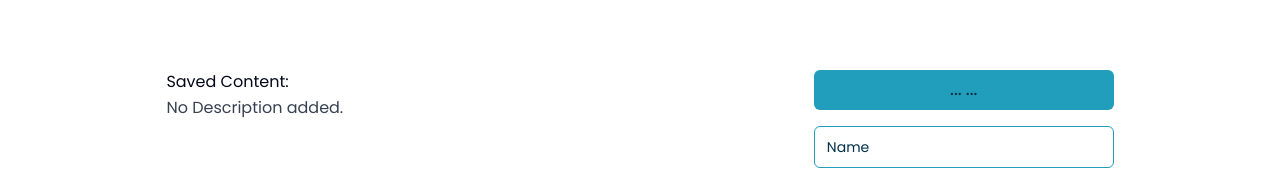
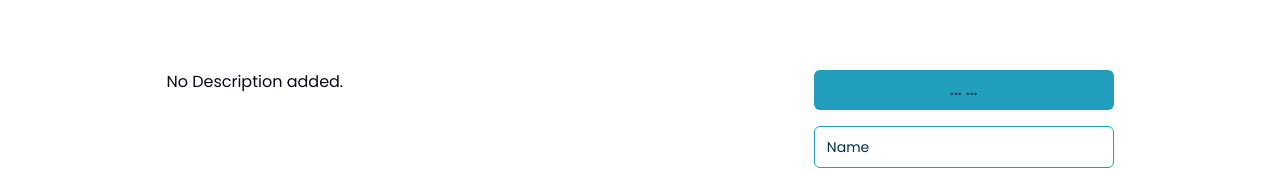
Before and after one commit to purehopefacility/admin, a Next.js app: page /ourservices/1 in a window 1280 px wide. Shown: the part 362-534 px from the top of the page. Built offline with nearby package versions, Linux system fonts and the light colour scheme; no server answers; the database is empty.

Commit message:
fix service orders

```diff
--- a/src/app/ourservices/[service]/htmlViewer.tsx
+++ b/src/app/ourservices/[service]/htmlViewer.tsx
@@ -7,9 +7,9 @@ interface DisplayContentProps {
 const DisplayContent: React.FC<DisplayContentProps> = ({ content }) => {
   return (
     <div>
-      <h2>Saved Content:</h2>
+      <h2></h2>
       {/* Render the saved HTML content */}
-      <div dangerouslySetInnerHTML={{ __html: content }} className="prose"/>
+      <div dangerouslySetInnerHTML={{ __html: content }} />
     </div>
   );
 };
--- a/src/app/ourservices/page.tsx
+++ b/src/app/ourservices/page.tsx
@@ -28,7 +28,9 @@ export default function OurService() {
       const response = await fetch('/api/services/all');
       const data = await response.json();
       console.log(data)
-      setServices(data.data || []);
+
+      const sortedServices = sortServices(data.data || []);
+      setServices(sortedServices);
 
       const uniqueCategories = getUniqueCategories(data.data || []);
       console.log(uniqueCategories)
@@ -38,6 +40,17 @@ export default function OurService() {
     } finally {
       setIsLoading(false);
     }
+  };
+
+  const sortServices = (services: Service[]): Service[] => {
+    return services.sort((a, b) => {
+      // Prioritize services with order 1 or 0
+      if (a.serviceOrder <= 1 && b.serviceOrder > 1) return -1;
+      if (b.serviceOrder <= 1 && a.serviceOrder > 1) return 1;
+
+      // For other services, sort in ascending order
+      return a.serviceOrder - b.serviceOrder;
+    });
   };
 
   const getUniqueCategories = (services: Service[]): string[] => {
```
Also changed, not shown: public/Services/29/Screenshot 2024-06-25 042652.png (added), 1 other file (tests, documents, lock files or other folders).
